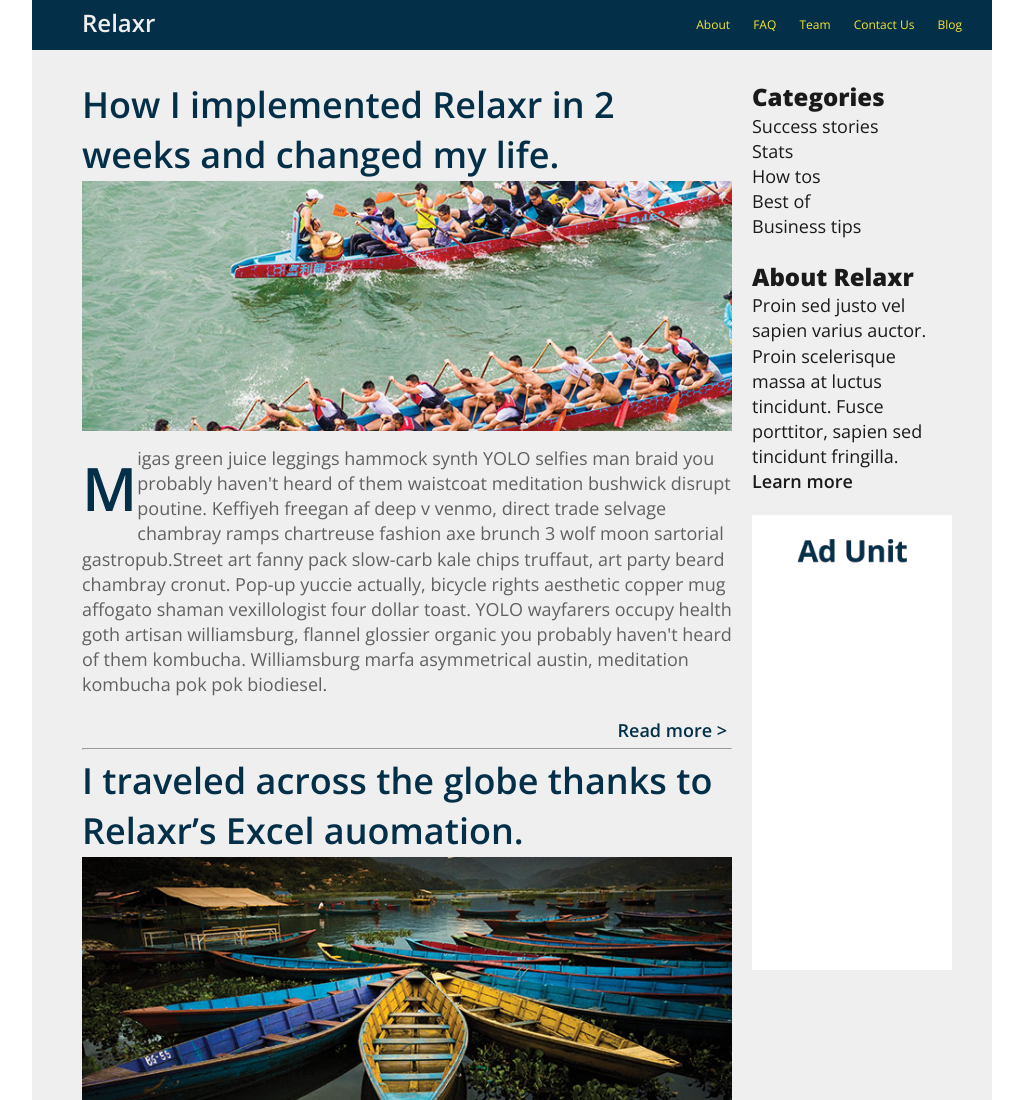
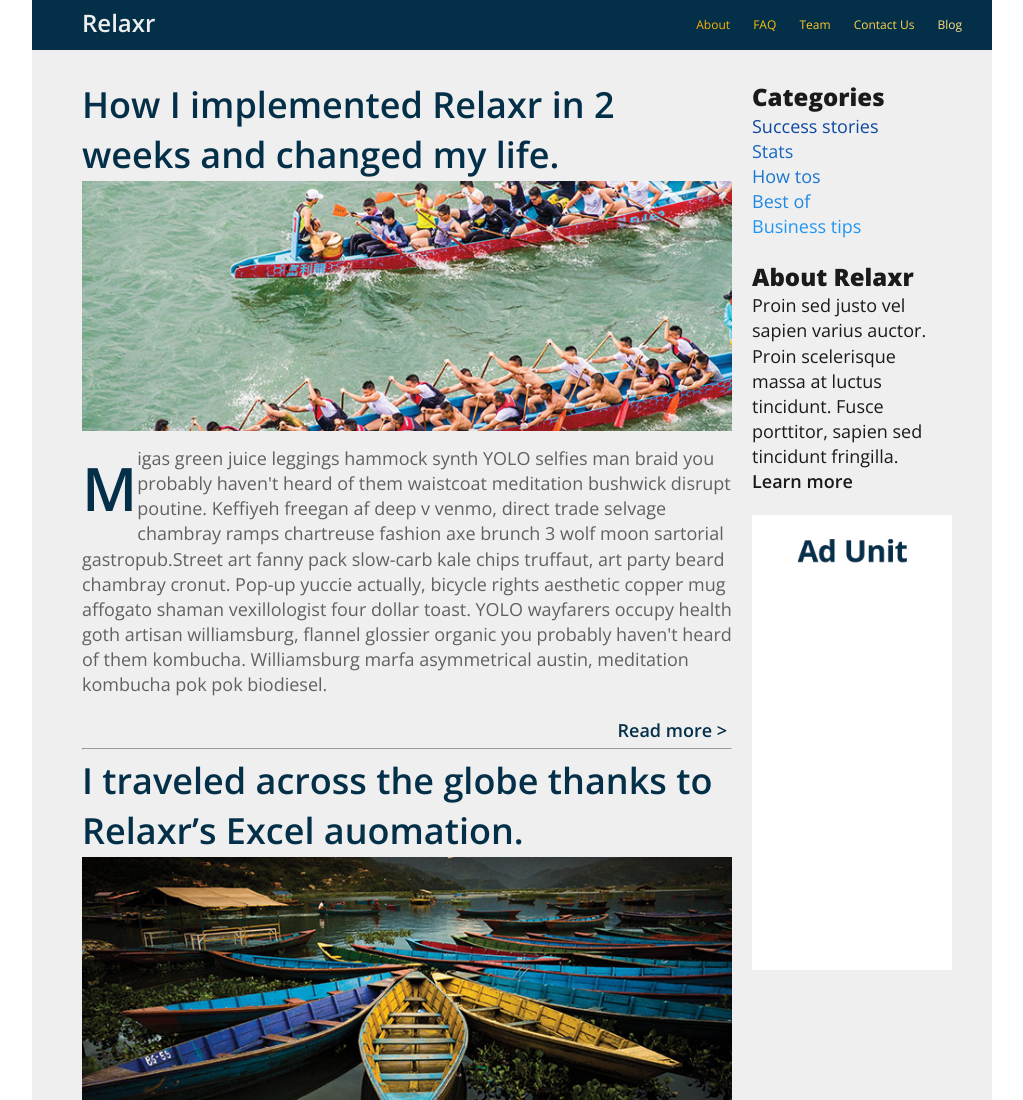
Before and after one commit to daveonate/dave-onate-fewd-33-hw-repo, a plain HTML site: page Homework 04/homework-4/starter_code/index.html in a window 1280 px wide. Shown: the top 1100 px of the page, without its empty margins (128-1151 px from the left). Drawn offline with nearby package versions, Linux system fonts and the light colour scheme.

Commit message:
added colors

```diff
--- a/Homework 04/homework-4/starter_code/css/style.css
+++ b/Homework 04/homework-4/starter_code/css/style.css
@@ -141,6 +141,26 @@
   border-bottom: 1px solid #f9e42e;
   }
 
+.nav-item:nth-child(1) {
+    color: #FFB300;
+}
+
+.nav-item:nth-child(2) {
+    color: #FFC107;
+}
+
+.nav-item:nth-child(3) {
+    color: #FFCA28;
+}
+
+.nav-item:nth-child(4) {
+    color: #FFD54F;
+}
+
+.nav-item:nth-child(5) {
+    color: #FFE082;
+}
+
 .article-title {
   font-family: 'Open Sans';
   font-weight: 600;
@@ -209,6 +229,26 @@
 .categories-item {
   font-weight: 300;
   font-size:18px;
+}
+
+.categories-item:nth-child(1) {
+    color: #0D47A1;
+}
+
+.categories-item:nth-child(2) {
+    color: #1565C0;
+}
+
+.categories-item:nth-child(3) {
+    color: #1976D2;
+}
+
+.categories-item:nth-child(4) {
+    color: #1E88E5;
+}
+
+.categories-item:nth-child(5) {
+    color: #2196F3;
 }
 
 .about-text {
```
